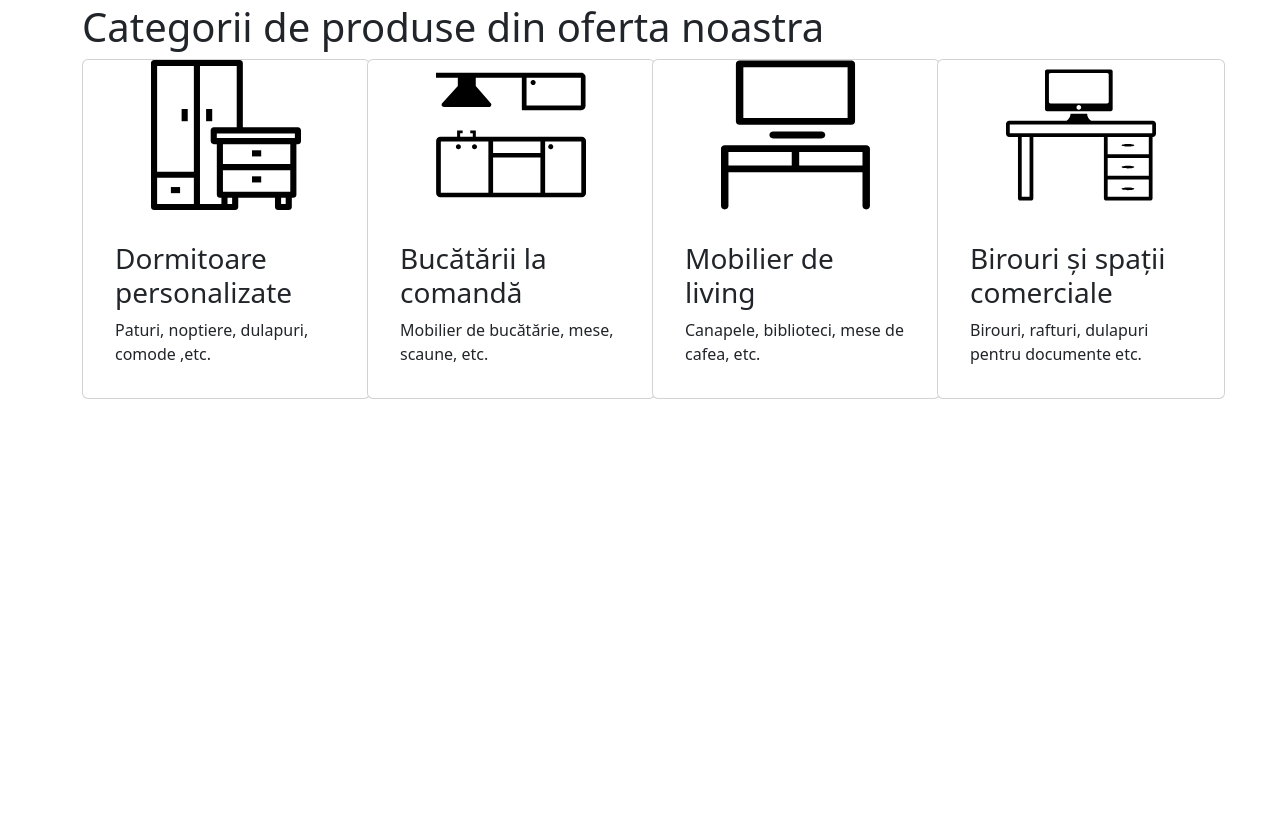
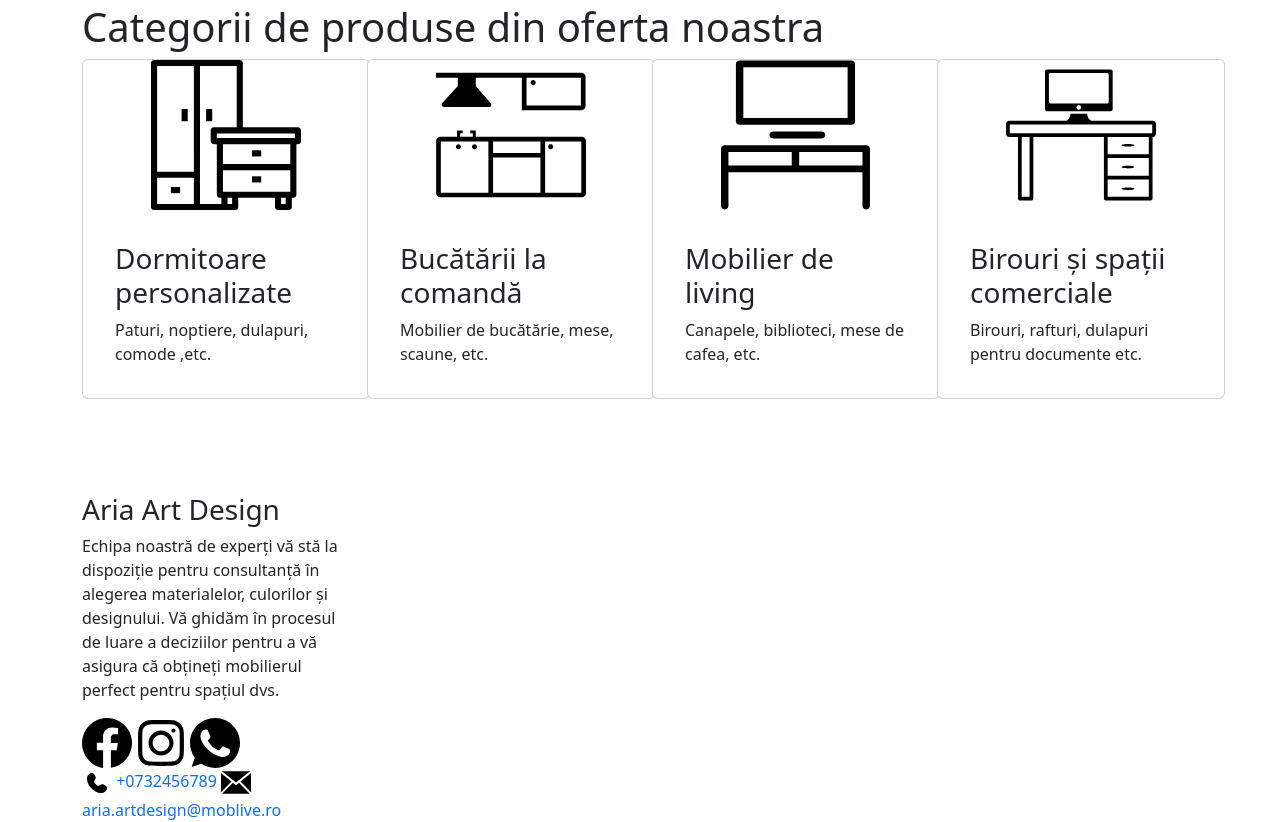
Before and after one commit to mihai93ghe/moblive, a plain HTML site: page index.html in a window 1280 px wide. Shown: the part 1694-2516 px from the top of the page. Before the commit the page ends 2093 px from the top, so only its background shows below. Drawn offline with nearby package versions, Linux system fonts and the light colour scheme.

Commit message:
added footer section

```diff
--- a/css/styles.css
+++ b/css/styles.css
@@ -43,3 +43,7 @@
 .section {
   padding-top: 94px;
 }
+
+a {
+  text-decoration: none;
+}
--- a/index.html
+++ b/index.html
@@ -178,7 +178,46 @@
                 </div>
             </div>
     </main>
-    <footer>
+    <footer class="footer-section section">
+        <div class="container">
+            <div class="row">
+                <div class="col-3">
+                    <h3 class="title">Aria Art Design</h3>
+                    <p>Echipa noastră de experți vă stă la dispoziție pentru consultanță în alegerea materialelor,
+                        culorilor și designului. Vă
+                        ghidăm în procesul de luare a deciziilor pentru a vă asigura că obțineți mobilierul perfect
+                        pentru spațiul dvs.</p>
+                </div>
+            </div>
+            <div class="row">
+                <div class="col-3">
+                    <svg width="50px" height="50px">
+                        <use href="./icons/footer-symbol-defs.svg#icon-facebook"></use>
+                    </svg>
+                    <svg width="50px" height="50px">
+                        <use href="./icons/footer-symbol-defs.svg#icon-instagram"></use>
+                    </svg>
+                    <svg width="50px" height="50px">
+                        <use href="./icons/footer-symbol-defs.svg#icon-whatsapp"></use>
+                    </svg>
+                </div>
+            </div>
+            <div class="row">
+                <div class="col-3">
+                    <svg width="30px" height="30px">
+                        <use href="./icons/footer-symbol-defs.svg#icon-phone"></use>
+                    </svg>
+                    <a href="tel:+0732456789">+0732456789</a>
+                    <svg width="30px" height="30px">
+                        <use href="./icons/footer-symbol-defs.svg#icon-mail"></use>
+                    </svg>
+                    <a href="mailto:aria.artdesign@moblive.ro">aria.artdesign@moblive.ro</a>
+
+                </div>
+            </div>
+
+        </div>
+
 
     </footer>
     <script src="https://cdn.jsdelivr.net/npm/bootstrap@5.3.3/dist/js/bootstrap.bundle.min.js"
```
Also changed, not shown: icons/footer-symbol-defs.svg (added).
